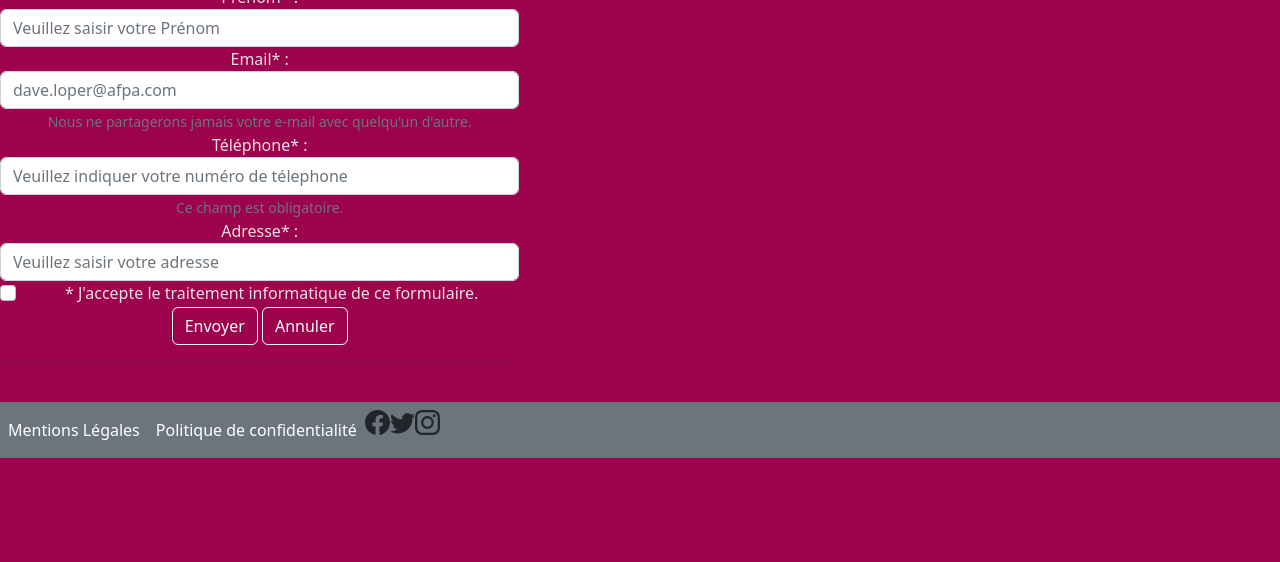
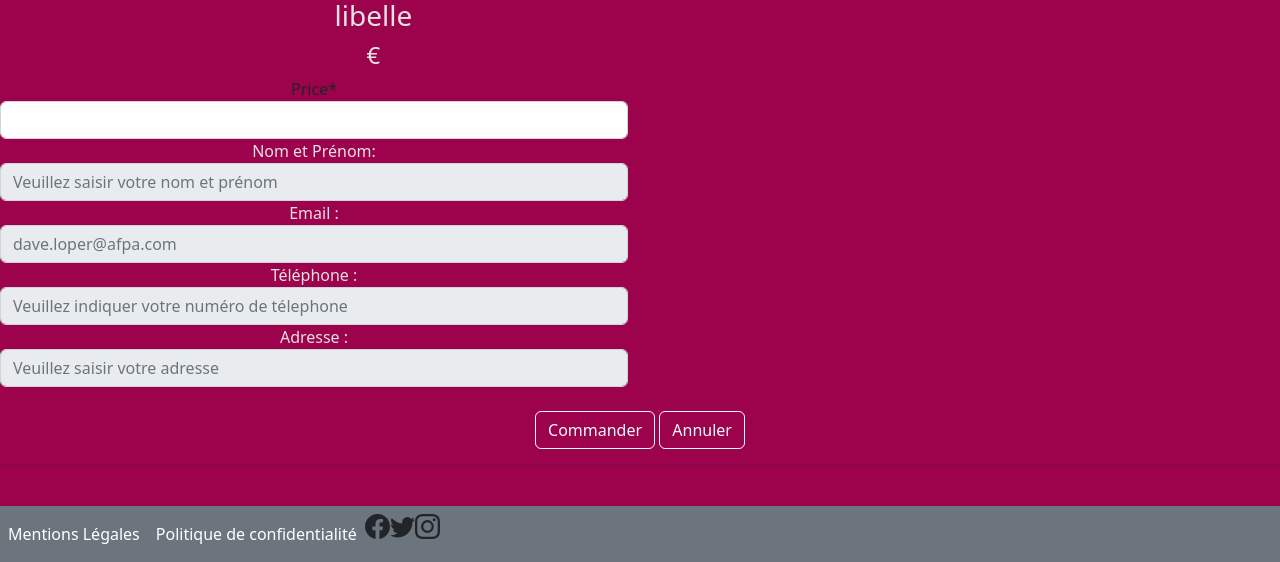
Before and after one commit to Corinna28/Full-stack, a PHP site: page /commande.php in a window 1280 px wide; the page is wider, and only the part inside the window is pictured. Shown: the part 533-1095 px from the top of that part. Before the commit the page ends 991 px from the top of that part, so only its background shows below. Run offline with PHP 8.4, Linux system fonts and the light colour scheme; data comes from the database, SQL or seed files in the repository.

Commit message:
semaine27

```diff
--- a/District/commande.php
+++ b/District/commande.php
@@ -7,69 +7,50 @@
 
 // requetes lancer via le dao
 
-$cats = getCategorie();
-
-$plats = getPlat();
-
 include_once "Template/header.php";
 include_once "Template/nav.php";
 ?>
 
 
 <div class="container-fluid g-0">
-    <!-- barre de recherche -->
+    <div class="col-7">
 
-    <!-- Image promotion -->
-    <img class="pros" src="assets/images/bg2-modified.png" alt="district" title="district" width="1800" height="300" />
+        <img src="assets/images/food/" width="400" height="400" alt="" class="arrondie">
+        <h3>libelle</h3>
+        <h4></h4>
+        <h4>€</h4>
+    </div>
 
-
-
-    <div class="row gy-5">
-
-        <div class="col-5">
-            <form action="" id="formulaire" method="post">
-                <fieldset>
-
+    <div class="row">
+        <div class="col-6">
+            <label for="exampleFormControlInput1">Price*</label>
+            <input type="number" class="form-control" name="prix" placeholder="">
             <div class="form-group">
-                        <label for="nom">Nom* :</label>
-                        <input type="text" class="form-control" id="nom" name="nom" placeholder="Veuillez saisir votre nom">
-                        <small id="nomHelp" class="form-text text-muted">Ce champ est obligatoire.</small>
+                <label for="nom">Nom et Prénom:</label>
+                <input type="text" class="form-control" id="nom" name="nom" placeholder="Veuillez saisir votre nom et prénom" disabled>
             </div>
             <div class="form-group">
-                        <label for="prenom">Prénom* :</label>
-                        <input type="text" class="form-control" id="prenom" name="prenom" placeholder="Veuillez saisir votre Prénom">
+                <label for="email">Email :</label>
+                <input type="text" class="form-control" id="email" name="email" placeholder="dave.loper@afpa.com" disabled>
+
+            </div>
+            <div class="form-group">
+                <label for="telephone">Téléphone : </label>
+                <input type="text" class="form-control" id="telephone" name="telephone" placeholder="Veuillez indiquer votre numéro de télephone" disabled>
+            </div>
+            <div class="form-group">
+                <label for="adresse">Adresse :</label>
+                <input type="text" class="form-control" id="adresse" name="adresse" placeholder="Veuillez saisir votre adresse" disabled>
+            </div>
         </div>
 
-                    <div class="form-group">
-                        <label for="email">Email* :</label>
-                        <input type="text" class="form-control" id="email" name="email" placeholder="dave.loper@afpa.com">
-                        <small id="emailHelp" class="form-text text-muted">Nous ne partagerons jamais votre e-mail
-                            avec quelqu'un d'autre.</small>
     </div>
-                    <div class="form-group">
-                        <label for="telephone">Téléphone* : </label>
-                        <input type="text" class="form-control" id="telephone" name="telephone" placeholder="Veuillez indiquer votre numéro de télephone">
-                        <small id="telephoneHelp" class="form-text text-muted">Ce champ est obligatoire.</small>
-                    </div>
-                    <div class="form-group">
-                        <label for="adresse">Adresse* :</label>
-                        <input type="text" class="form-control" id="adresse" name="adresse" placeholder="Veuillez saisir votre adresse">
+    <br>
+    <button type="submit" class="btn btn-outline-light">Commander</button>
+    <button type="submit" class="btn btn-outline-light">Annuler</button>
+    <hr>
 </div>
 
-                </fieldset>
-
-
-                <div class="form-group form-check">
-                    <input type="checkbox" class="form-check-input" id="Check1" name="" >
-                    <label class="form-check-label" for="Check1"> * J'accepte le traitement informatique de
-                        ce formulaire.</label>
-                </div>
-                <button type="submit" class="btn btn-outline-light">Envoyer</button>
-                <button type="submit" class="btn btn-outline-light">Annuler</button>
-                <hr>
-            </form>
-        </div>
-    </div>
 <?php
 include_once "./Template/footer.php";
 ?>
--- a/District/dao.php
+++ b/District/dao.php
@@ -83,3 +83,20 @@
 
         return $platCats;
 }
+
+
+
+// -----------------------------------------------------------------plat.php
+
+
+function getPlatall(){
+    $db = connexionBase();
+
+    $platall = $db->prepare("SELECT * FROM `plat` ");
+
+    $platall->execute();
+        $platalls= $platall->fetchAll(PDO::FETCH_OBJ);
+
+        return $platalls;
+
+}
```
Also changed, not shown: District/plat.php (+16 -12 lines), District/assets/css/style.css (line endings or trailing spaces). Lines whose indentation alone changed are shown as unchanged.
